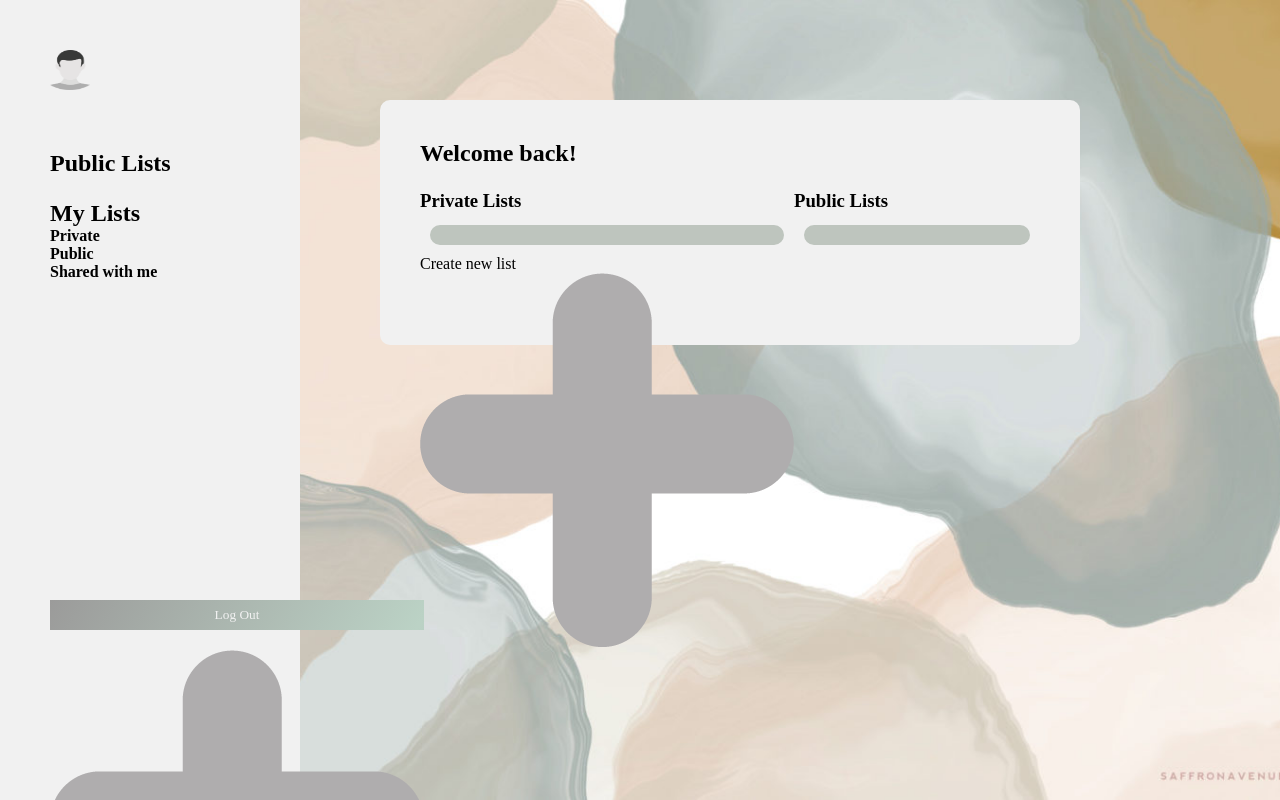
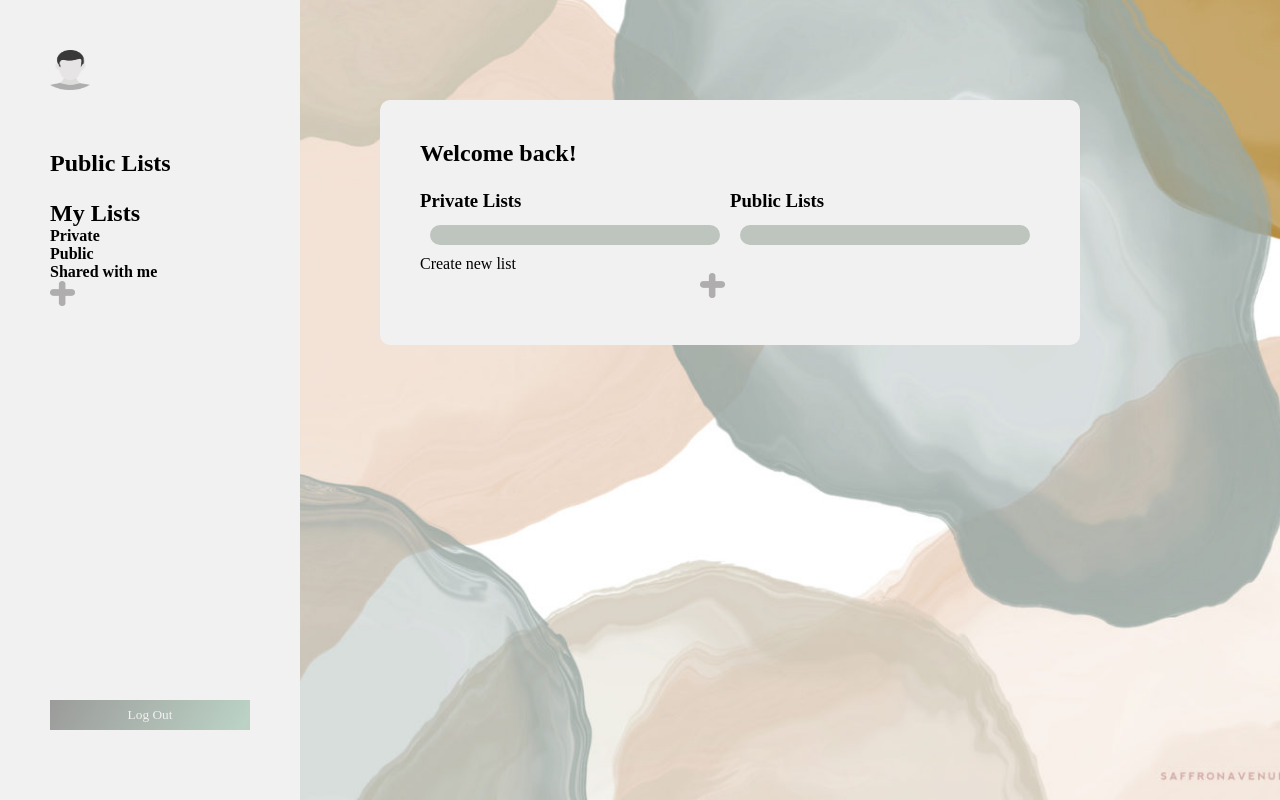
Before and after one commit to Frankavj/TaskPlanner, a website: page client/index.html in a window 1280 px wide. Drawn offline with Linux system fonts and the light colour scheme; no server answers; sample sign-in values are in the browser's storage.

Commit message:
index css part8

```diff
--- a/client/css/index.css
+++ b/client/css/index.css
@@ -60,7 +60,7 @@
     grid-template-areas: "title title "
                          "hL hR"
                          "cL cR"
-                         "add add";
+                         "addI addI";
 
   }
 
@@ -72,7 +72,7 @@
     padding: 0 5px;
     }
 
-    /*publiclist placement*/
+/*publiclist placement*/
   #allListsContainer {
       height: 10px;
     }
@@ -84,7 +84,7 @@
       height: 40px;
     }
 
-/*oh hello placement*/
+/*Welcome back placement*/
 
   #listTitle {
     cursor: pointer;
@@ -123,6 +123,20 @@
     }
 
 /*Profile icon ENDS*/
+
+  #addImgSB {
+    height: 25px;
+    width: 25px;
+    cursor: pointer;
+    grid-area: mL;
+}
+
+#addImgSB:hover{
+
+  background-color: #f1f1f1;
+  opacity: 20%;
+
+  }
 
 /*log out*/
 
@@ -228,11 +242,11 @@
   }
 
  #columnR {
-  cursor: pointer;
-  grid-area: hR;
+    cursor: pointer;
+    grid-area: hR;
   }
 
-#columnR:hover {
+  #columnR:hover {
     background-color: #f1f1f1;
     opacity: 20%;
     }
@@ -241,7 +255,7 @@
 
 /*ADD list sidebar*/
 
-
+/*
   #createListSidebar {
     border-width: 0px;
     height: 25px;
@@ -281,14 +295,31 @@
 
   /*ADD list home private and public ENDS*/
 
-  #myList {
+
+
+
+/*addbutton in home*/
+#addImg {
+  height: 25px;
+  width: 25px;
+  margin-left: 280px;
+  cursor: pointer;
+  grid-area: addI addI;
+}
+
+#addImg.hover {
+  background-color: #f1f1f1;
+  opacity: 50%;
+}
+
+/*List in sidebar*/
+
+
+
+#myList {
     cursor: pointer;
     grid-area: mL;
   }
-
-
-
-
 
 #allLists {
   cursor: pointer;
--- a/client/css/usercreate.css
+++ b/client/css/usercreate.css
@@ -8,7 +8,8 @@
 
 body{
   min-height: 100vh;
-  background-image: url("../img/bakgrunn_forslag.jpg");
+  background: url("../img/bakgrunn_forslag.jpg") no-repeat center center fixed;
+  background-size: cover;
 }
 
 .login-form{
--- a/client/css/userlogin.css
+++ b/client/css/userlogin.css
@@ -8,7 +8,8 @@
 
 body{
   min-height: 100vh;
-  background-image: url("../img/bakgrunn_forslag.jpg");
+  background: url("../img/bakgrunn_forslag.jpg") no-repeat center center fixed;
+  background-size: cover;
 }
 
 .login-form{
--- a/client/css/userupdate.css
+++ b/client/css/userupdate.css
@@ -8,7 +8,8 @@
 
   body{
     min-height: 100vh;
-    background-image: url("../img/bakgrunn_forslag.jpg");
+    background: url("../img/bakgrunn_forslag.jpg") no-repeat center center fixed;
+    background-size: cover;
   }
 
   .login-form{
```
Also changed, not shown: client/index.html (+2 -2 lines), 1 other file.
